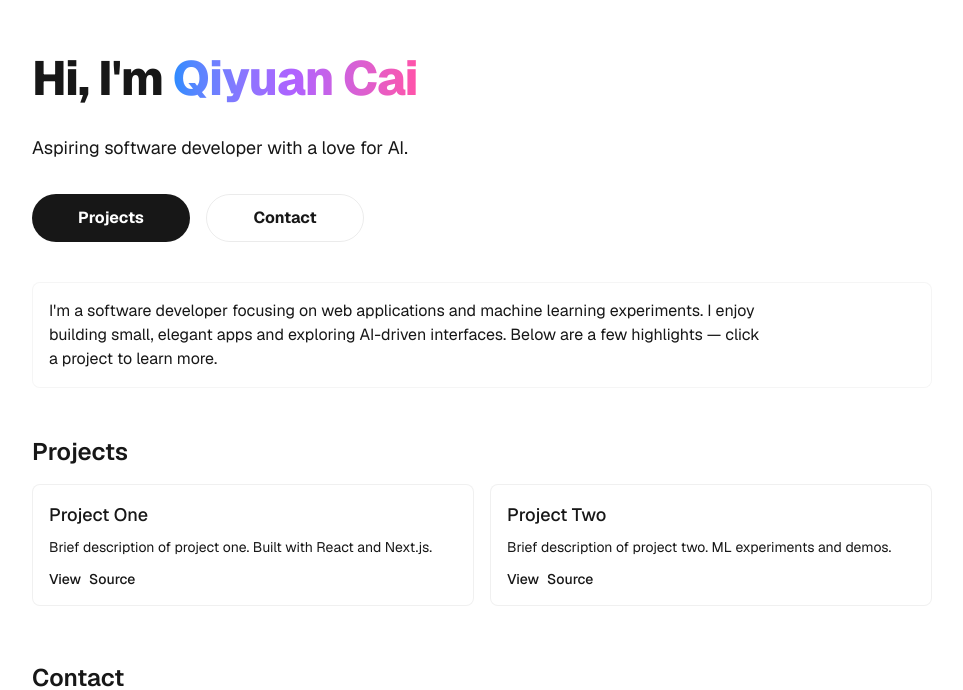
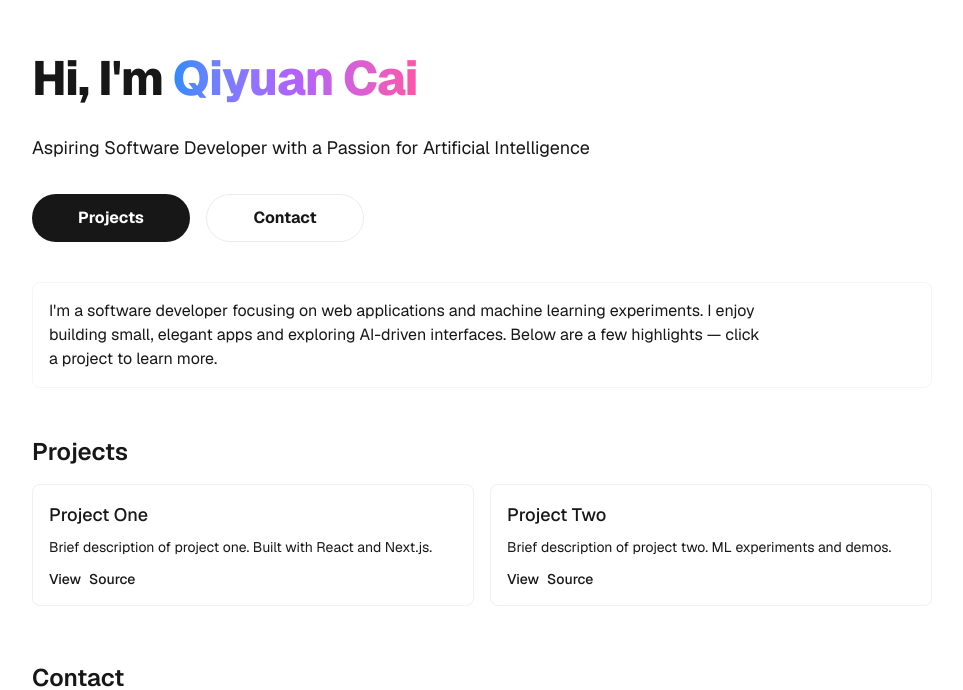
Before and after one commit to mobyyyc/qiyuan-webpage, a Next.js app: page / in a window 1280 px wide. Shown: the part 110-800 px from the top of the page, without its empty margins (158-1121 px from the left). Built offline with nearby package versions, Linux system fonts and the light colour scheme.

Commit message:
Updated Description

```diff
--- a/src/app/layout.tsx
+++ b/src/app/layout.tsx
@@ -14,7 +14,7 @@ const geistMono = Geist_Mono({
 
 export const metadata: Metadata = {
   title: "Qiyuan Cai",
-  description: "Qiyuan Cai — Aspiring software developer with a love for AI",
+  description: "Qiyuan Cai — Aspiring Software Developer with a Passion for Artificial Intelligence",
 };
 
 export default function RootLayout({
--- a/src/app/page.tsx
+++ b/src/app/page.tsx
@@ -11,7 +11,7 @@ export default function Home() {
           </span>
         </h1>
         <p className="text-lg text-center sm:text-left max-w-[600px]">
-          Aspiring software developer with a love for AI.
+          Aspiring Software Developer with a Passion for Artificial Intelligence
         </p>
 
         <div className="flex gap-4 items-center flex-col sm:flex-row">
```
